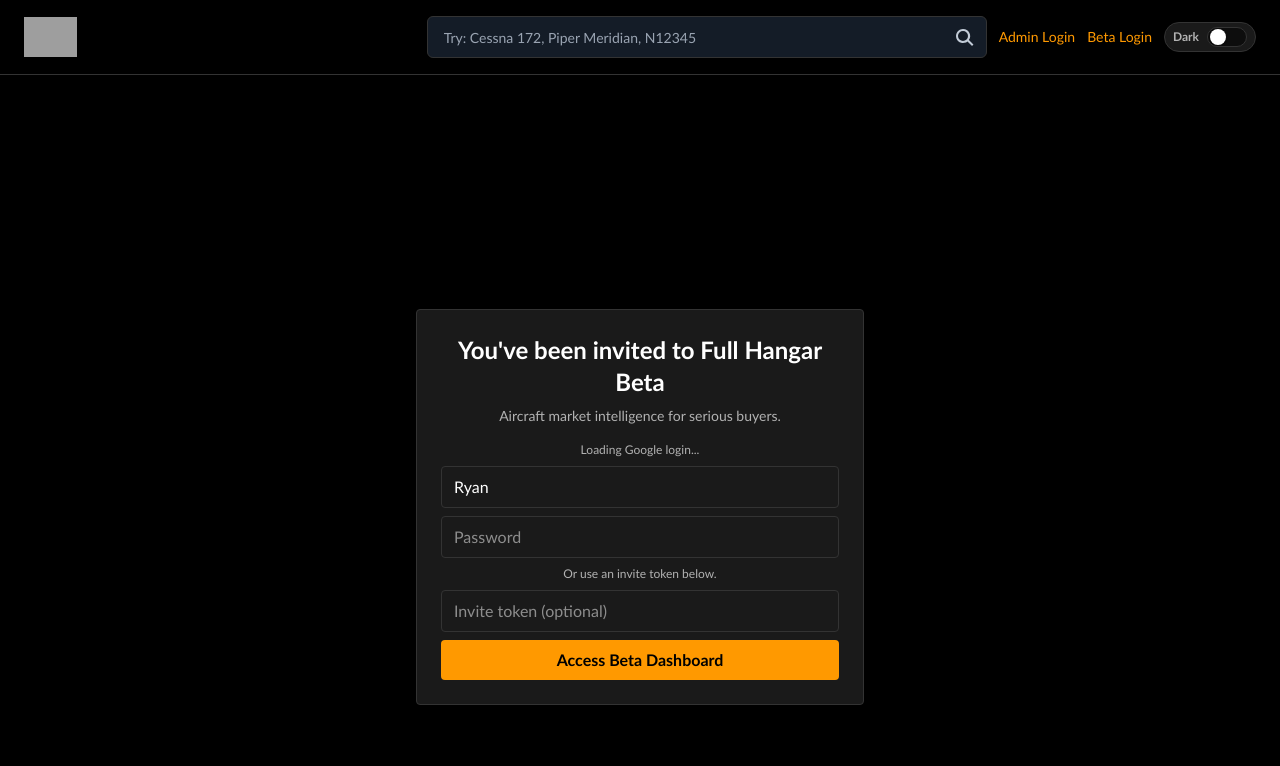
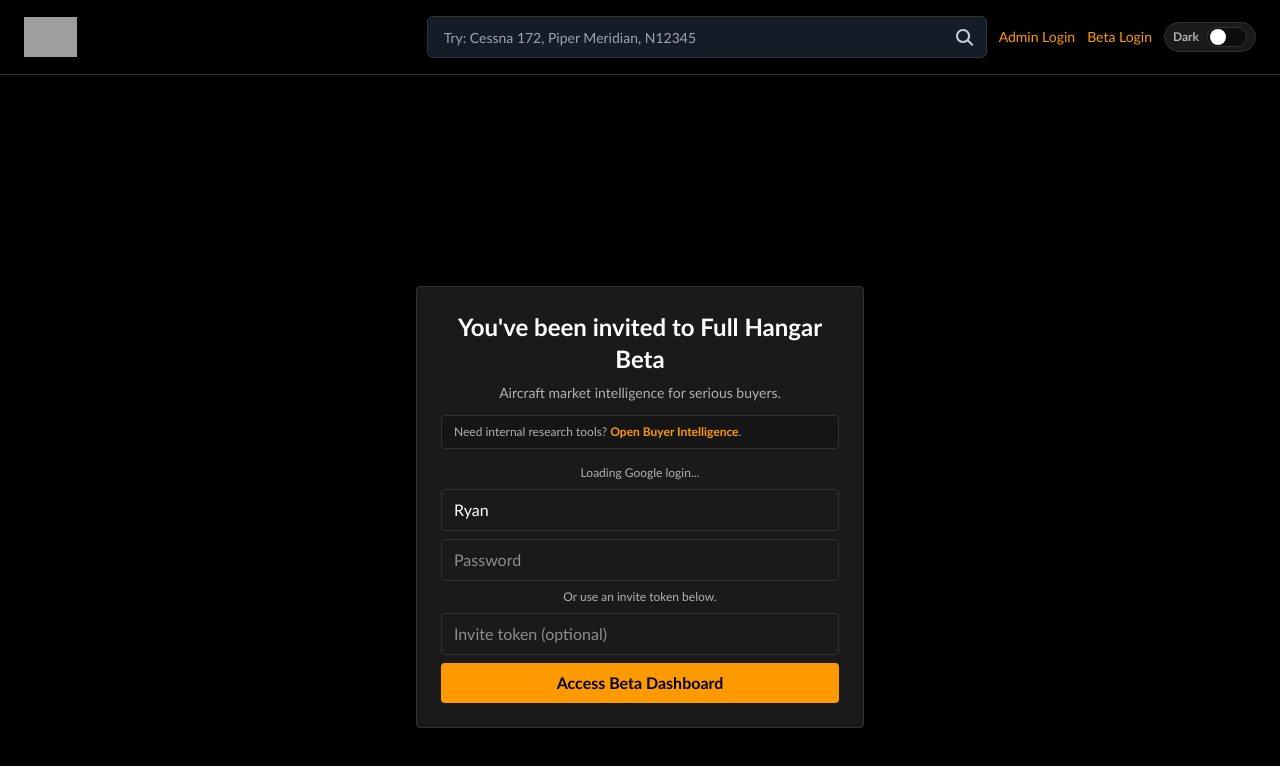
Before and after one commit to Silverbullet-idea/full-hangar, a Next.js app: page /beta/join in a window 1280 px wide. Shown: the top 766 px of the page. Built offline with nearby package versions, Linux system fonts and the light colour scheme; no server answers; grey boxes are pictures that could not be loaded.

Commit message:
feat: add internal research tools link to Beta Join page
Include a new section on the Beta Join page that provides a link to the Buyer Intelligence tool for users needing internal research resources. This enhances user navigation and access to additional features.

```diff
--- a/app/beta/join/page.tsx
+++ b/app/beta/join/page.tsx
@@ -121,6 +121,16 @@
       <div className="w-full max-w-md rounded border border-brand-dark bg-card-bg p-6 text-center">
         <h1 className="text-2xl font-semibold">You've been invited to Full Hangar Beta</h1>
         <p className="mt-2 text-sm text-brand-muted">Aircraft market intelligence for serious buyers.</p>
+        <div className="mt-3 rounded border border-brand-dark bg-[#151515] px-3 py-2 text-left text-xs text-brand-muted">
+          Need internal research tools?{" "}
+          <a
+            className="font-semibold text-brand-orange hover:text-brand-burn"
+            href="/internal/admin/buyer-intelligence"
+          >
+            Open Buyer Intelligence
+          </a>
+          .
+        </div>
         <form className="mt-4 space-y-2" onSubmit={onSubmit}>
           <div className="mb-2">
             <div id="google-beta-login" />
```
